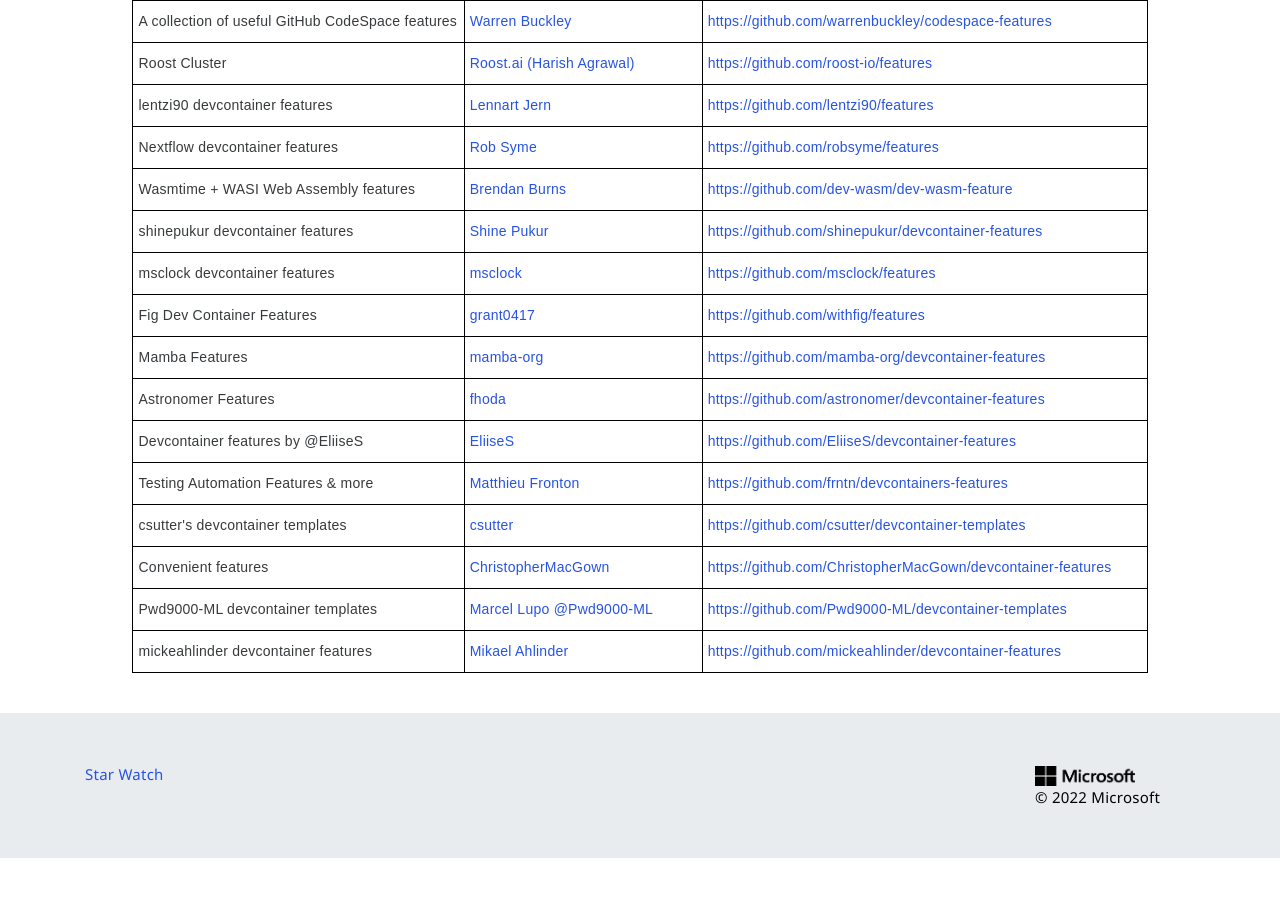
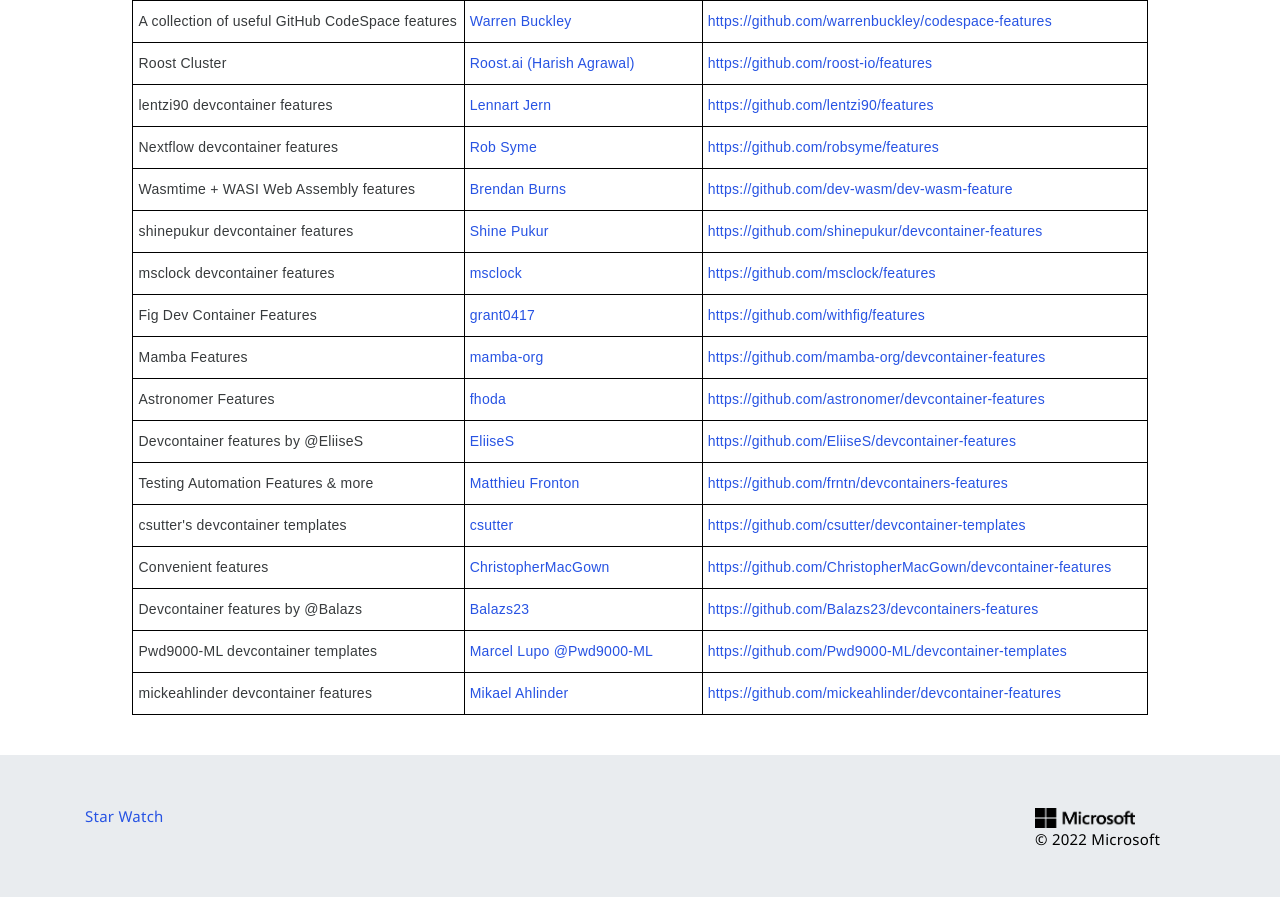
Before and after one commit to devcontainers/devcontainers.github.io, a Jekyll site: the page built from collections.html, in a window 1280 px wide and 900 px high, scrolled down 1804 px. Shown: the top 897 px of the window. Built offline with Jekyll 4.4.1, drawn with Linux system fonts in a browser that asks for light colours; nearby versions of some CDN libraries; comment, search, counter and statistics services are not loaded; before the commit the page ends 2662 px from its top, so only the background shows below that.

Commit message:
Add Balazs's features to collection (#138)
* Add Balazs's features to collection

I've made two features (bezel, nx) what I was missing from the feature list

* reference typo fix

```diff
--- a/_data/collection-index.yml
+++ b/_data/collection-index.yml
@@ -243,6 +243,11 @@
   contact: https://github.com/ChristopherMacGown/devcontainer-features/issues
   repository: https://github.com/ChristopherMacGown/devcontainer-features
   ociReference: ghcr.io/christophermacgown/devcontainer-features
+- name: Devcontainer features by @Balazs
+  maintainer: Balazs23
+  contact: https://github.com/Balazs23/devcontainers-features/issues
+  repository: https://github.com/Balazs23/devcontainers-features
+  ociReference: ghcr.io/balazs23/devcontainers-features
 - name: Pwd9000-ML devcontainer templates
   maintainer: Marcel Lupo @Pwd9000-ML
   contact: https://github.com/Pwd9000-ML/devcontainer-templates/issues
```
